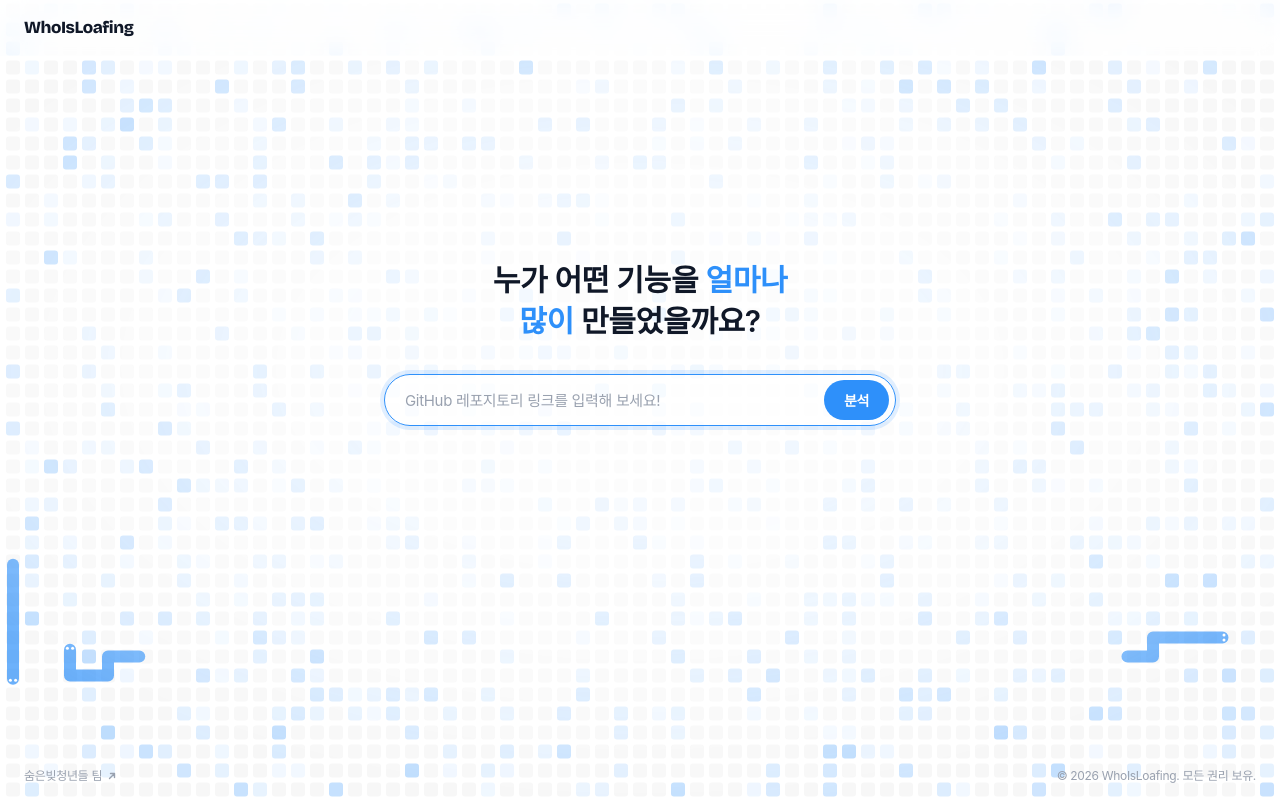
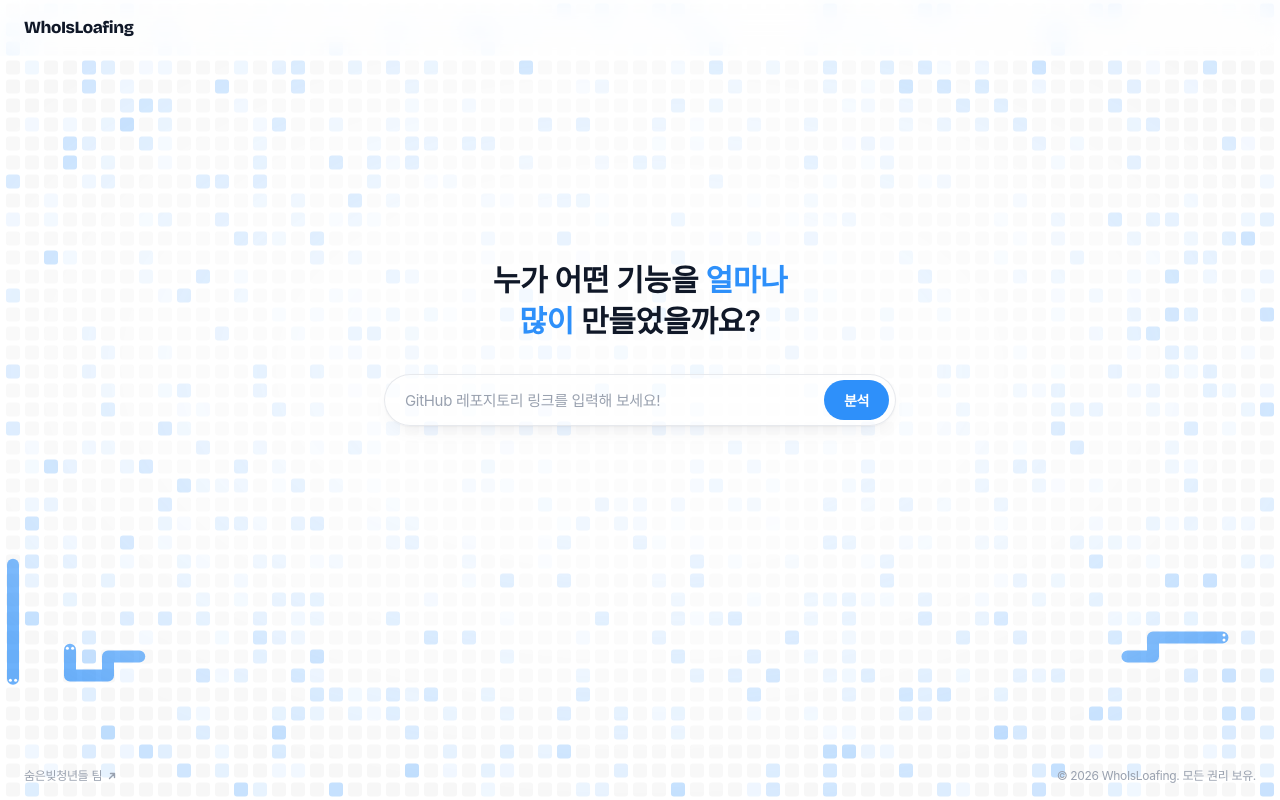
Before and after one commit to hiddenlightyouth/whoisloafing, a React (Vite) app: page / in a window 1280 px wide. Built offline with nearby package versions, Linux system fonts and the light colour scheme; no server answers; a web font is replaced by a local one.

Commit message:
fix: 입력창 포커스 테두리 효과 제거

```diff
--- a/src/components/RepoInput.tsx
+++ b/src/components/RepoInput.tsx
@@ -15,7 +15,7 @@ export function RepoInput({ onSubmit }: { onSubmit: (url: string) => void }) {
     // 입력창과 버튼을 하나의 둥근 칸 안에 담아요. 반투명한 유리처럼 뒤 배경이 흐릿하게 비쳐요.
     <form
       onSubmit={handleSubmit}
-      className="flex h-[52px] w-full items-center rounded-full border border-gray-200/90 bg-white/55 pr-1.5 pl-5 backdrop-blur-md shadow-[0_1px_2px_rgba(16,24,40,0.04),0_8px_24px_-12px_rgba(16,24,40,0.12)] transition-[border-color,box-shadow] focus-within:border-brand focus-within:shadow-[0_0_0_4px_rgba(46,144,250,0.14)]"
+      className="flex h-[52px] w-full items-center rounded-full border border-gray-200/90 bg-white/55 pr-1.5 pl-5 backdrop-blur-md shadow-[0_1px_2px_rgba(16,24,40,0.04),0_8px_24px_-12px_rgba(16,24,40,0.12)]"
     >
       <input
         type="text"
```
Also changed, not shown: 1 other file (tests, documents, lock files or other folders).
